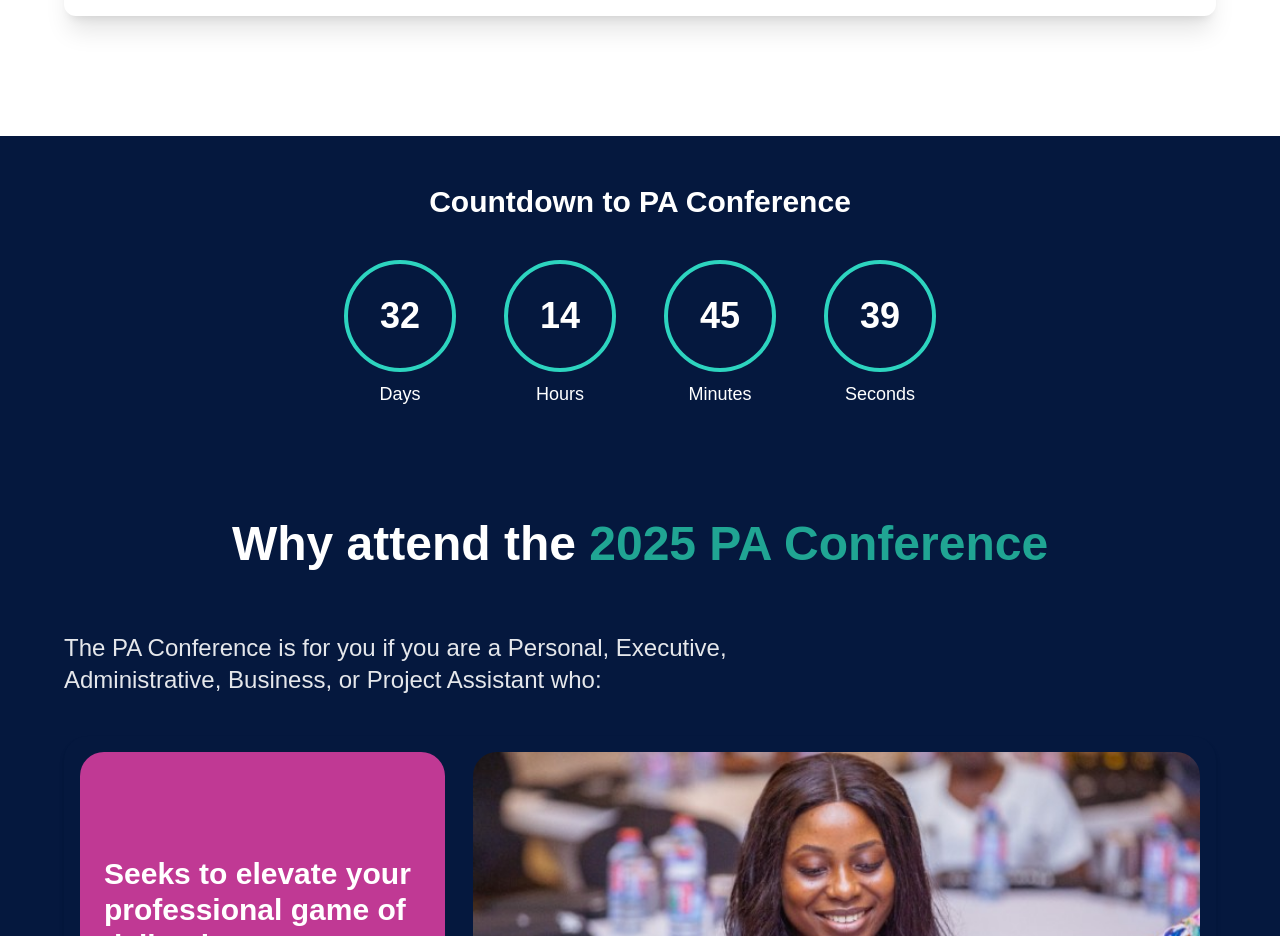
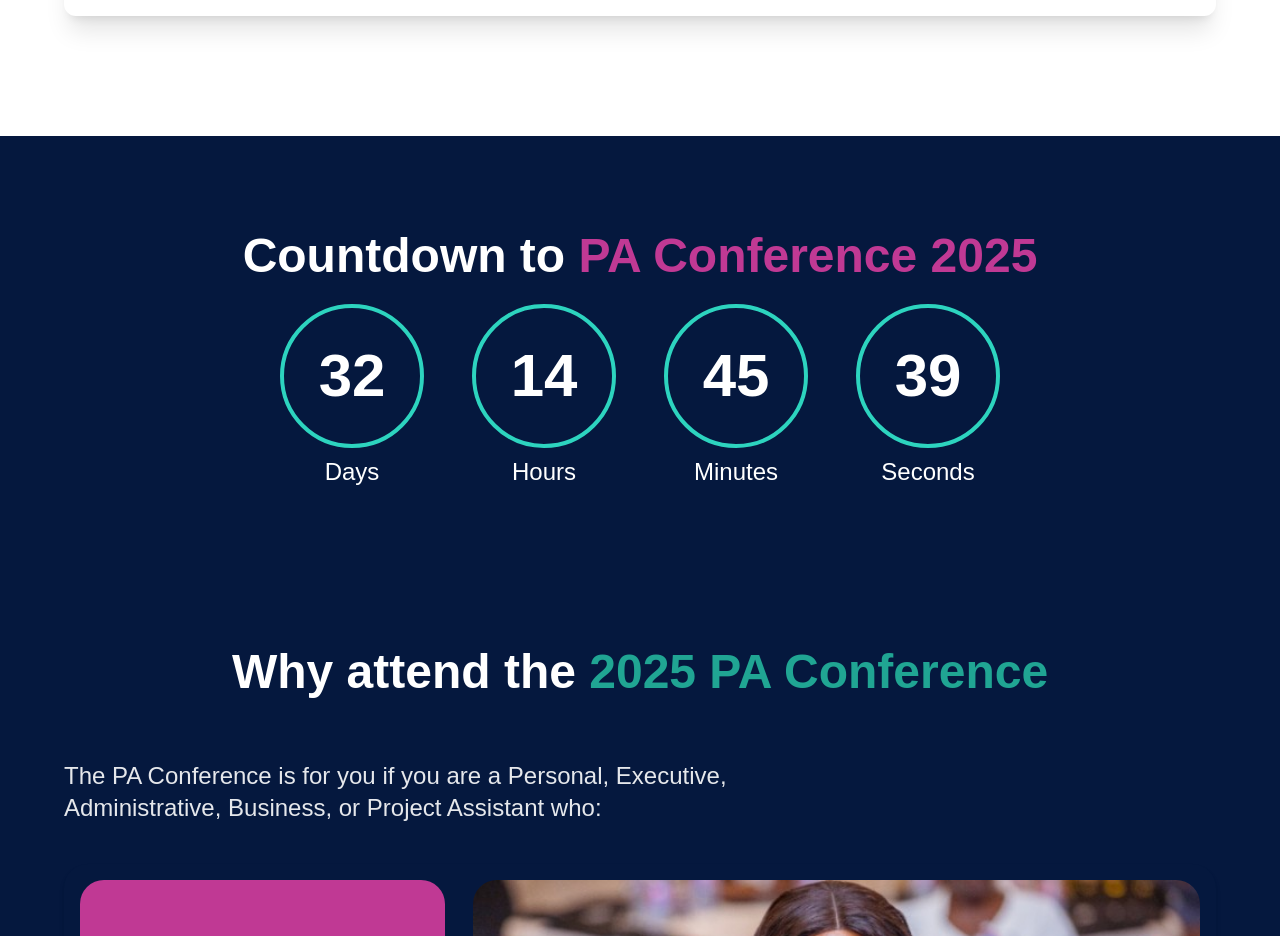
Before and after one commit to Amatcha-Boanerges/landingpage-paconf, a Next.js app: page /conference in a window 1280 px wide. Shown: the part 2300-3236 px from the top of the page. Built offline with nearby package versions, Linux system fonts and the light colour scheme; grey boxes are pictures that could not be loaded.

Commit message:
increase the size of the countdown timer

```diff
--- a/src/app/components/CountdownTimer.tsx
+++ b/src/app/components/CountdownTimer.tsx
@@ -33,10 +33,10 @@ const CountdownTimer: React.FC = () => {
   }, []);
 
   return (
-    <div className="flex w-full flex-col items-center bg-pa-background py-12 px-4 text-white">
-      <h2 className="mb-10 text-center text-xl font-semibold sm:text-2xl md:text-3xl">
-        Countdown to PA Conference
-      </h2>
+    <div className="flex w-full flex-col items-center bg-pa-background py-24 px-6 min-h-[20vh] text-white">
+            <h2 className="text-3xl md:text-5xl font-bold mb-6">
+            Countdown to <span className="text-primary">PA Conference 2025</span>
+            </h2>
 
       <div className="flex flex-wrap justify-center gap-6 sm:gap-8 md:gap-12">
         {[
@@ -46,10 +46,10 @@ const CountdownTimer: React.FC = () => {
           { label: 'Seconds', value: timeLeft.seconds },
         ].map((item) => (
           <div key={item.label} className="flex flex-col items-center">
-            <div className="flex items-center justify-center rounded-full border-4 border-teal-400 text-lg font-bold w-20 h-20 sm:w-24 sm:h-24 md:w-28 md:h-28 sm:text-3xl md:text-4xl">
+            <div className="flex items-center justify-center rounded-full border-4 border-teal-400 text-3xl sm:text-4xl md:text-5xl lg:text-6xl font-bold w-24 h-24 sm:w-28 sm:h-28 md:w-32 md:h-32 lg:w-36 lg:h-36">
               {String(item.value).padStart(2, '0')}
             </div>
-            <span className="mt-2 text-sm sm:text-base md:text-lg font-medium">
+            <span className="mt-2 text-base sm:text-lg md:text-xl lg:text-2xl font-medium">
               {item.label}
             </span>
           </div>
```
